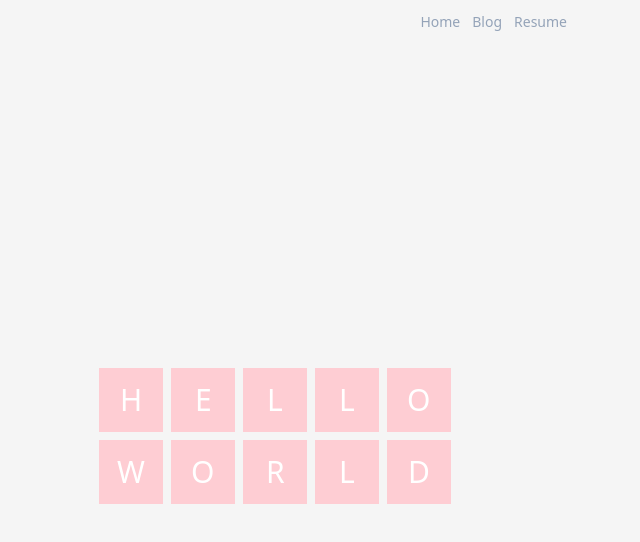
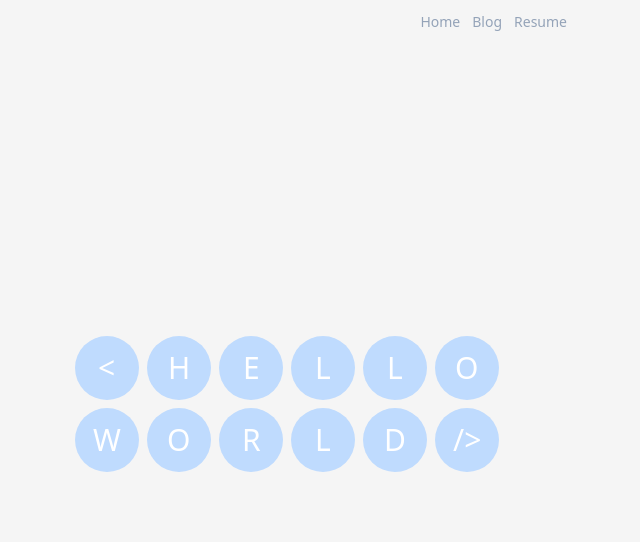
Before and after one commit to ginsum/new-blog, a React (Create React App) app: page / in a window 1280 px wide. Shown: the top 542 px of the page, without its empty margins (357-997 px from the left). Built offline with nearby package versions, Linux system fonts and the light colour scheme; no server answers; a small style sheet from the web is missing.

Commit message:
FIX: intro 스타일 변경

```diff
--- a/src/page/intro.tsx
+++ b/src/page/intro.tsx
@@ -1,40 +1,52 @@
-import { useRef, useState } from "react";
-import { Link } from "react-router-dom";
-import { useTrail, animated } from "@react-spring/web";
+import { useRef, useState } from 'react';
+import { Link, useNavigate } from 'react-router-dom';
+import { useTrail, animated } from '@react-spring/web';
 
-const itemsFront = ["H", "E", "L", "L", "O", "W", "O", "R", "L", "D"];
-const items = ["무", "엇", "이", "궁", "금", "하", "세", "요", "🔥", "🔥"];
+const itemsFront = [
+  '<',
+  'H',
+  'E',
+  'L',
+  'L',
+  'O',
+  'W',
+  'O',
+  'R',
+  'L',
+  'D',
+  '/>',
+];
+const items = ['C', 'L', 'I', 'C', 'K', '', '', '', '', 'M', 'E', '->'];
 
 const Intro = () => {
-  const [isOpen, setIseOpen] = useState<boolean>(false);
   const [trail, api] = useTrail(items.length, () => ({
     rotateX: 0,
   }));
 
+  const navigate = useNavigate();
   const isFlipped = useRef(false);
 
   const handleClick = () => {
     if (isFlipped.current) {
-      api.start({
-        rotateX: 0,
-      });
-      isFlipped.current = false;
+      navigate('/blog');
     } else {
       api.start({
         rotateX: 180,
       });
       isFlipped.current = true;
     }
-    setIseOpen(!isOpen);
   };
 
   return (
     <div className="flex flex-col w-full h-screen justify-center items-center">
-      <div className="flex flex-wrap w-96" onClick={handleClick}>
+      <div
+        className="flex flex-wrap justify-center w-full md:w-[500px] mb-20"
+        onClick={handleClick}
+      >
         {trail.map(({ rotateX }, i) => (
           <div
             key={i}
-            className="flex justify-center items-center w-16 h-16 relative ml-2 mb-2 text-3xl bg-rose-200 text-white"
+            className="flex justify-center items-center w-14 h-14 md:w-16 md:h-16 relative ml-2 mb-2 text-3xl bg-blue-200 text-white rounded-full"
           >
             <animated.div
               key={items[i]}
@@ -42,10 +54,10 @@ const Intro = () => {
                 transform: rotateX.to(
                   (val) => `perspective(600px) rotateX(${val}deg)`
                 ),
-                transformStyle: "preserve-3d",
-                backfaceVisibility: "hidden",
+                transformStyle: 'preserve-3d',
+                backfaceVisibility: 'hidden',
               }}
-              className="absolute"
+              className="absolute cursor-pointer"
             >
               {itemsFront[i]}
             </animated.div>
@@ -54,19 +66,16 @@ const Intro = () => {
                 transform: rotateX.to(
                   (val) => `perspective(600px) rotateX(${180 - val}deg)`
                 ),
-                transformStyle: "preserve-3d",
-                backfaceVisibility: "hidden",
+                transformStyle: 'preserve-3d',
+                backfaceVisibility: 'hidden',
               }}
-              className="absolute"
+              className="absolute cursor-pointer"
             >
               {items[i]}
             </animated.div>
           </div>
         ))}
       </div>
-      <Link to="/blog">
-        <div className="h-4">{isOpen ? `Blog ->` : ""}</div>
-      </Link>
     </div>
   );
 };
```
